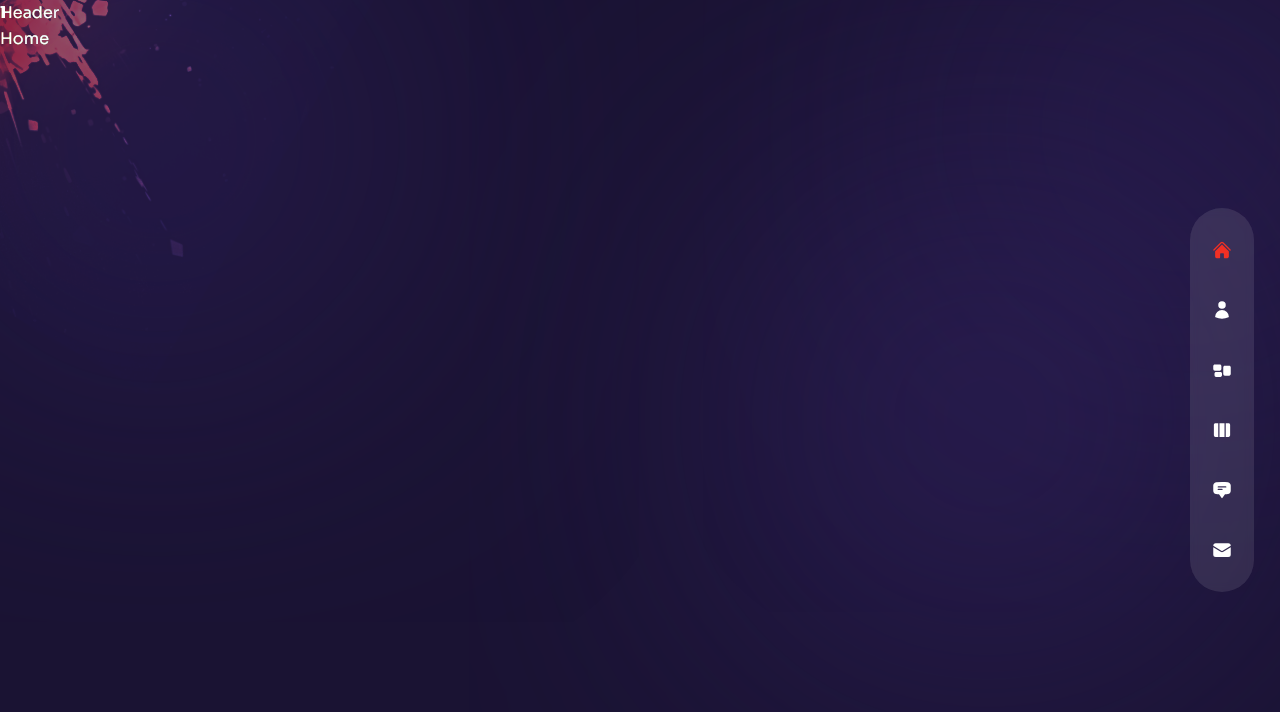
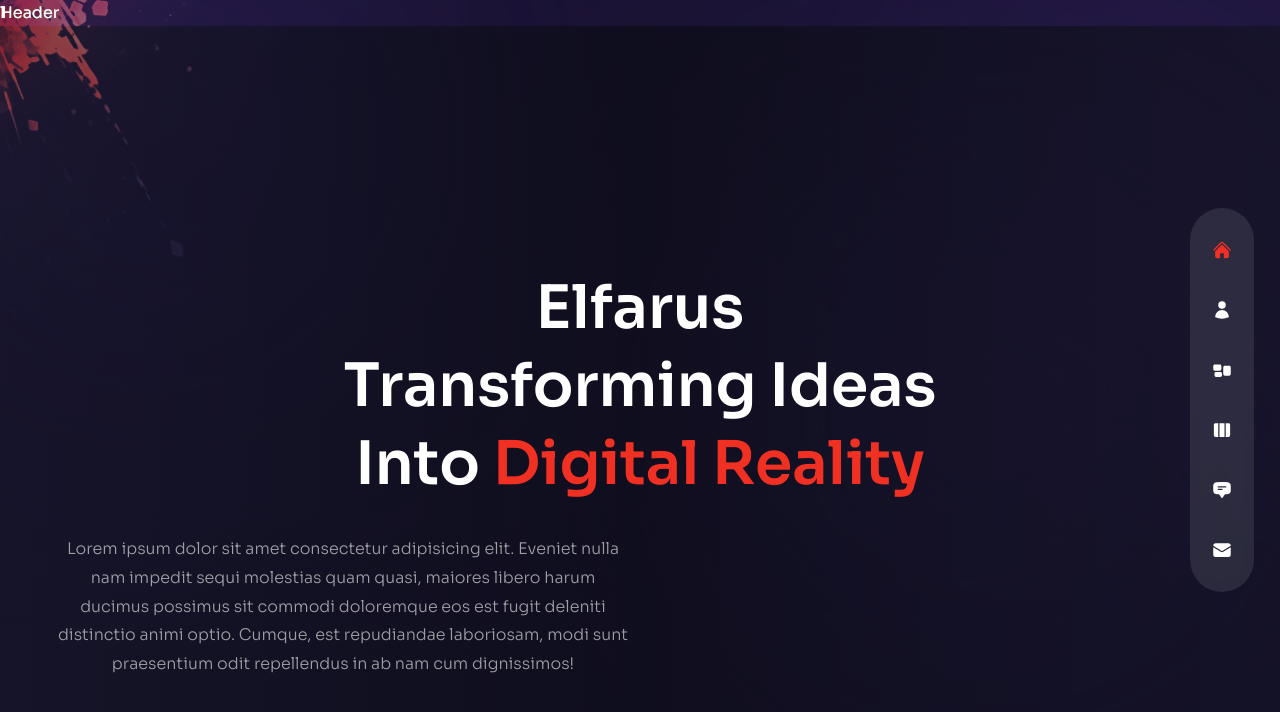
Before and after one commit to Besufekad-HAZ/Elfarus-Portfolio, a Next.js app: page / in a window 1280 px wide. Shown: the top 712 px of the page. Built offline with nearby package versions, Linux system fonts and the light colour scheme.

Commit message:
Fill out and design the home page

```diff
--- a/pages/index.js
+++ b/pages/index.js
@@ -1,5 +1,45 @@
+// next image
+import Image from "next/image";
+
+// components
+import ParticlesContainer from "../components/ParticlesContainer";
+import ProjectBtn from "../components/ProjectsBtn";
+import Avatar from "../components/Avatar";
+
+// framer motion
+import { motion } from "framer-motion";
+
+// variants
+import { fadeIn } from "../variants";
+
 const Home = () => {
-  return <div>Home</div>;
+  return (
+    <div className="bg-primary/60 h-full ">
+      {/* Text */}
+      <div className="w-full h-full bg-gradient-to-r from-primary/10 via-black/30 to-black/10">
+        <div
+          className="text-center flex flex-col justify-center xl:pt-40
+        h-full container mx-auto"
+        >
+          {/* title */}
+          <h1 className="h1">
+            Elfarus <br />Transforming Ideas <br /> Into{" "}
+            <span className="text-accent">Digital Reality</span>
+          </h1>
+          {/* Subtitle */}
+          <p className="max-w-sm xl:max-w-xl mx-auto xl:mx-0 mb-10 xl:mb-16">
+            Lorem ipsum dolor sit amet consectetur adipisicing elit. Eveniet
+            nulla nam impedit sequi molestias quam quasi, maiores libero harum
+            ducimus possimus sit commodi doloremque eos est fugit deleniti
+            distinctio animi optio. Cumque, est repudiandae laboriosam, modi
+            sunt praesentium odit repellendus in ab nam cum dignissimos!
+          </p>
+        </div>
+      </div>
+      {/* Image */}
+      <div>image</div>
+    </div>
+  );
 };
 
 export default Home;
```
